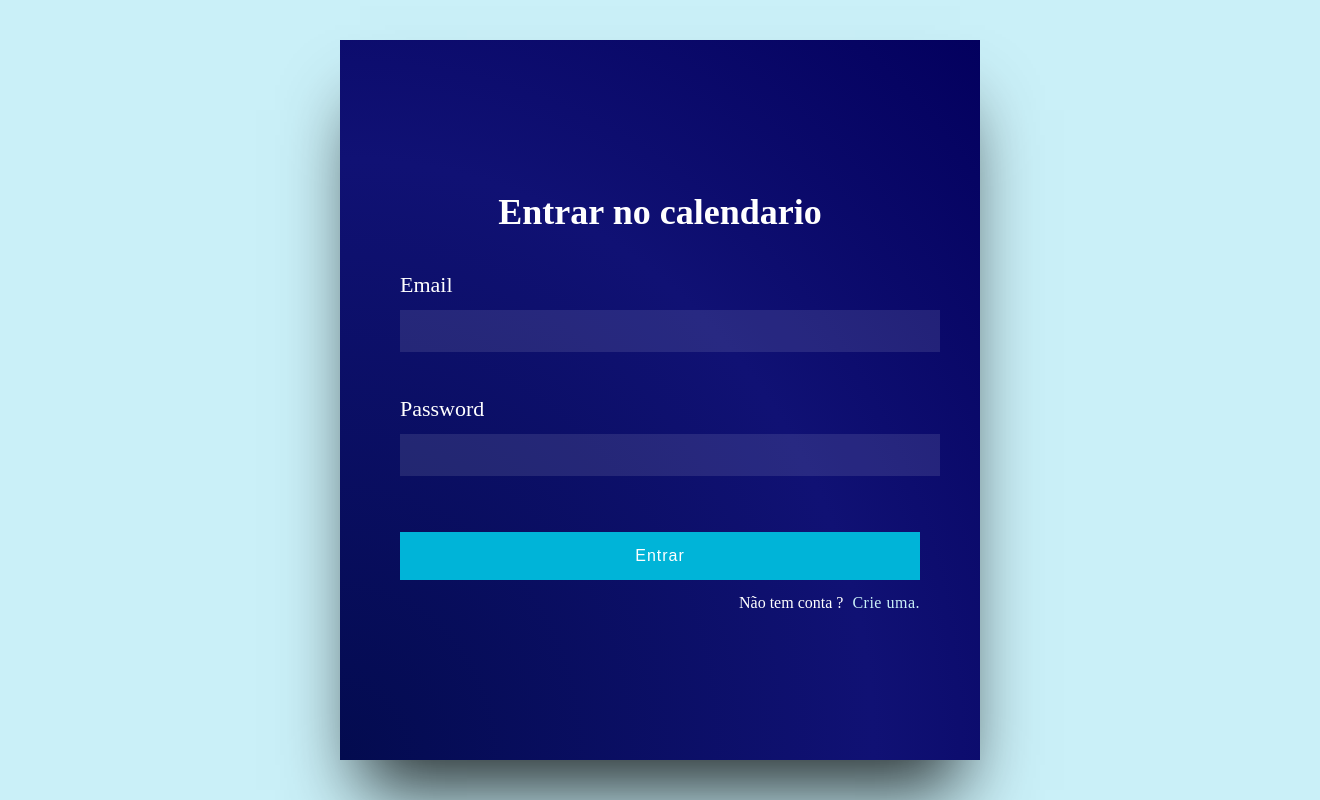
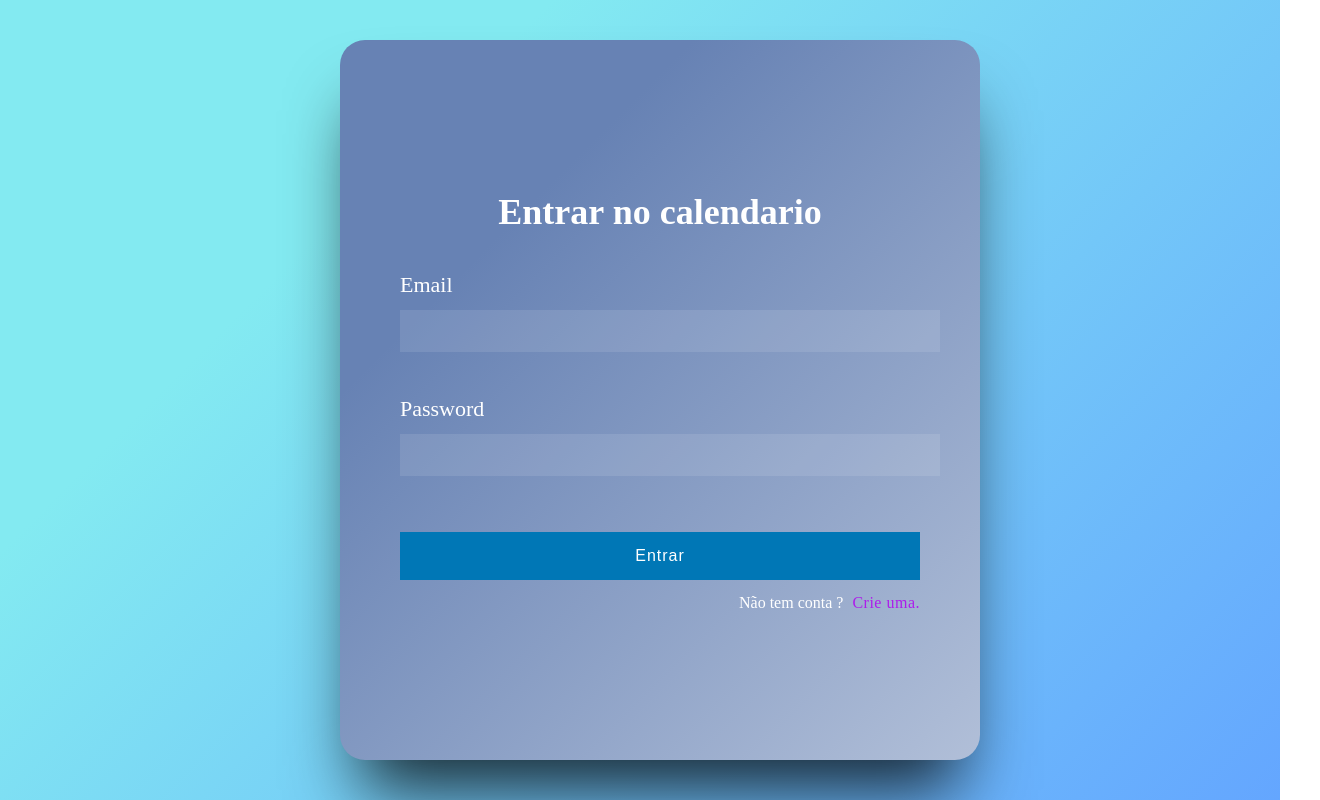
Before and after one commit to narcisocorreia/notes-calendar, a React (Create React App) app: page / in a window 1280 px wide. Shown: the whole page, 1320 px wide, since content can reach past the window. Built offline with nearby package versions, Linux system fonts and the light colour scheme; the HTML template or start-up script is replaced by a standard one.

Commit message:
Add colors

```diff
--- a/src/App.js
+++ b/src/App.js
@@ -14,16 +14,18 @@ const AppContainer = styled.div`
   bottom: 0;
   left: 0;
   right: 0;
+  overflow: hidden;
 `;
 const CalendarContainer = styled.div`
   color: white;
-  background-color: #00b4d8;
   width: 100%;
   height: 100%;
   display: flex;
   justify-content: space-around;
   align-items: baseline;
   padding-top: 60px;
+  background-color: #2a2a72;
+  background-image: linear-gradient(315deg, #2a2a72 0%, #009ffd 74%);
 `;
 
 const Button = styled.button`
@@ -43,7 +45,9 @@ const Button = styled.button`
   background-color: transparent;
 
   :hover {
-    background: #0077b6;
+    background-color: #aecad6;
+    background-image: linear-gradient(315deg, #aecad6 0%, #b8d3fe 74%);
+    border: 2px solid white;
   }
 `;
 
@@ -86,23 +90,24 @@ function App() {
 
 
   React.useEffect(() => {
-    if(hasUser){
+    if (hasUser) {
       getUserNotes()
     }
-  }, [getUserNotes,hasUser]);
+  }, [getUserNotes, hasUser]);
 
 
   return (
     <AppContainer>
       {hasUser ? (
         <CalendarContainer>
-          <Calendar onChange={onChange} date={date} notes ={notes} />
+          <Calendar onChange={onChange} date={date} notes={notes} />
           <Sheet date={date} setMessage={setMessage} />
-          <Button onClick={logOutUser}>LogOut</Button>
-          {showMessage && <MessageManager type={messageType} text={messageText} onExitClick={handleExit}/>}
+          <Button onClick={logOutUser}>Logout</Button>
+          {showMessage &&
+            <MessageManager type={messageType} text={messageText} onExitClick={handleExit} />}
         </CalendarContainer>
       ) : (
-        <LoginForm loginCompleted={setHasUser} />
+          <LoginForm loginCompleted={setHasUser} />
         )}
     </AppContainer>
   );
--- a/src/components/calendar-component.js
+++ b/src/components/calendar-component.js
@@ -8,8 +8,8 @@ import NoteEntry from "./note-entry";
 const CalendarComponent = styled(ReactCalendar)`
   width: 60%;
   height: 20rem;
-  border-radius: 3%;
 `;
+
 const Container = styled.div`
   width: 45%;
   display: flex;
--- a/src/components/login-form.js
+++ b/src/components/login-form.js
@@ -6,9 +6,11 @@ const Container = styled.section`
   width: 100%;
   min-height: 100vh;
   padding: 0 20px;
-  background-color: #caf0f8;
+  background-color: #63a4ff;
+  background-image: linear-gradient(315deg, #63a4ff 0%, #83eaf1 74%);
   display: flex;
 `;
+
 const InputContainer = styled.div`
   padding: 60px;
   margin: auto;
@@ -18,12 +20,9 @@ const InputContainer = styled.div`
   display: flex;
   flex-direction: column;
   justify-content: center;
-  background: radial-gradient(
-    ellipse at left bottom,
-    #030b4f 0%,
-    #101174 59%,
-    #03005e 100%
-  );
+  border-radius:25px;
+  background-color: #b1bfd8;
+  background-image: linear-gradient(315deg, #b1bfd8 0%, #6782b4 74%);
   box-shadow: 0 50px 70px -20px rgba(0, 0, 0, 0.8);
 `;
 const ButtonContainer = styled.div`
@@ -64,7 +63,7 @@ const InfoMessage = styled.p`
   color: #fff;
 `;
 const InfoMessageSpan = styled.span`
-  color: #caf0f8;
+  color: #AD1DEB;
   font-weight: 500;
   letter-spacing: 0.5px;
   margin-left: 5px;
@@ -79,10 +78,10 @@ const Button = styled.button`
   color: #fff;
   font-size: 16px;
   letter-spacing: 1px;
-  background: #00b4d8;
+  background: #0077B6;
   cursor: pointer;
   :hover {
-    background: #90e0ef;
+    background: #00B4D8;
   }
 `;
 
--- a/src/components/message-manager.js
+++ b/src/components/message-manager.js
@@ -1,13 +1,24 @@
 import React from 'react'
 import styled from "styled-components";
 
+const Container = styled.div`
+  background-color: rgba(0, 0, 0, 0.5);
+  left: 0;
+  top: 0;
+  position: absolute;
+  z-index: 2;
+  width: 100%;
+  height: 100%;
+  display: flex;
+  align-items: center;
+  justify-content: center
+`;
+
 const Message = styled.button`
   position: absolute;
-  width: 60%;
-  height: 21%;
-  border: none;
-  top: 50%;
-  transform: translateY(-50%);
+  width: 50%;
+  height: 25%;
+  border-radius: 25px;
   color: white;
   font-size: 35px;
 `;
@@ -24,19 +35,23 @@ const ExitBtn = styled.span`
 
 
 const Success= styled(Message)`
-  background-color: #f44336;
+  background-color: #7ee8fa;
+  background-image: linear-gradient(315deg, #7ee8fa 0%, #80ff72 74%);
 `
 const Wait = styled(Message)`
-  background-color: #2196F3;
+  background-color: #abe9cd;
+  background-image: linear-gradient(315deg, #abe9cd 0%, #3eadcf 74%);
+
 `
 const Failed = styled(Message)`
-  background-color: #4CAF50;
+  background-color: #f9c1b1;
+  background-image: linear-gradient(315deg, #f9c1b1 0%, #fb8085 74%);
 `
 
 function MessageManager(messageProps) {
     const { type, text, onExitClick} = messageProps;
     return (
-        <>
+        <Container>
             {type === 'success' &&
                 <Success >
                     {text}
@@ -55,7 +70,7 @@ function MessageManager(messageProps) {
                     <ExitBtn onClick = {onExitClick}>&times;</ExitBtn>
                 </Wait>
             }
-        </>
+        </Container>
     )
 }
 
--- a/src/components/note-entry.js
+++ b/src/components/note-entry.js
@@ -10,9 +10,15 @@ const EntryDays = styled.button`
   letter-spacing: 1px;
 
   background-color: transparent;
+  border: 5px solid white;
+  outline:none;
+
+  margin-top: 15px;
 
   :hover {
-    background: #030b4f;
+    background-color: #63a4ff;
+    background-image: linear-gradient(315deg, #63a4ff 0%, #83eaf1 74%);
+    border: 2px solid white;
   }
 `;
 
--- a/src/components/text-sheet.js
+++ b/src/components/text-sheet.js
@@ -12,6 +12,9 @@ const TextArea = styled.textarea`
   width: 100%;
   height: 40rem;
   font-family: sans-serif;
+  outline: none;
+  font-size: 28px;
+  resize: none;
 `;
 const Sheet = styled.div`
   width: 45%;
@@ -27,15 +30,21 @@ const ButtonContainer = styled.div`
   padding: 24px 0;
 `;
 const Button = styled.button`
-  border: none;
-  outline: none;
   width: 40%;
   padding: 15px 0;
   color: #fff;
-  font-size: 16px;
+  font-size: 25px;
   letter-spacing: 1px;
-  background: #030b4f;
   cursor: pointer;
+  background-color:transparent;
+  border: 5px solid white;
+  outline: none;
+
+  :hover {
+    background-color: #63a4ff;
+    background-image: linear-gradient(315deg, #63a4ff 0%, #83eaf1 74%);
+    border: 2px solid white;
+  }
 `;
 
 function TextSheet(sheetProps) {
```
Also changed, not shown: package.json (+2 -8 lines), 1 other file (tests, documents, lock files or other folders).
